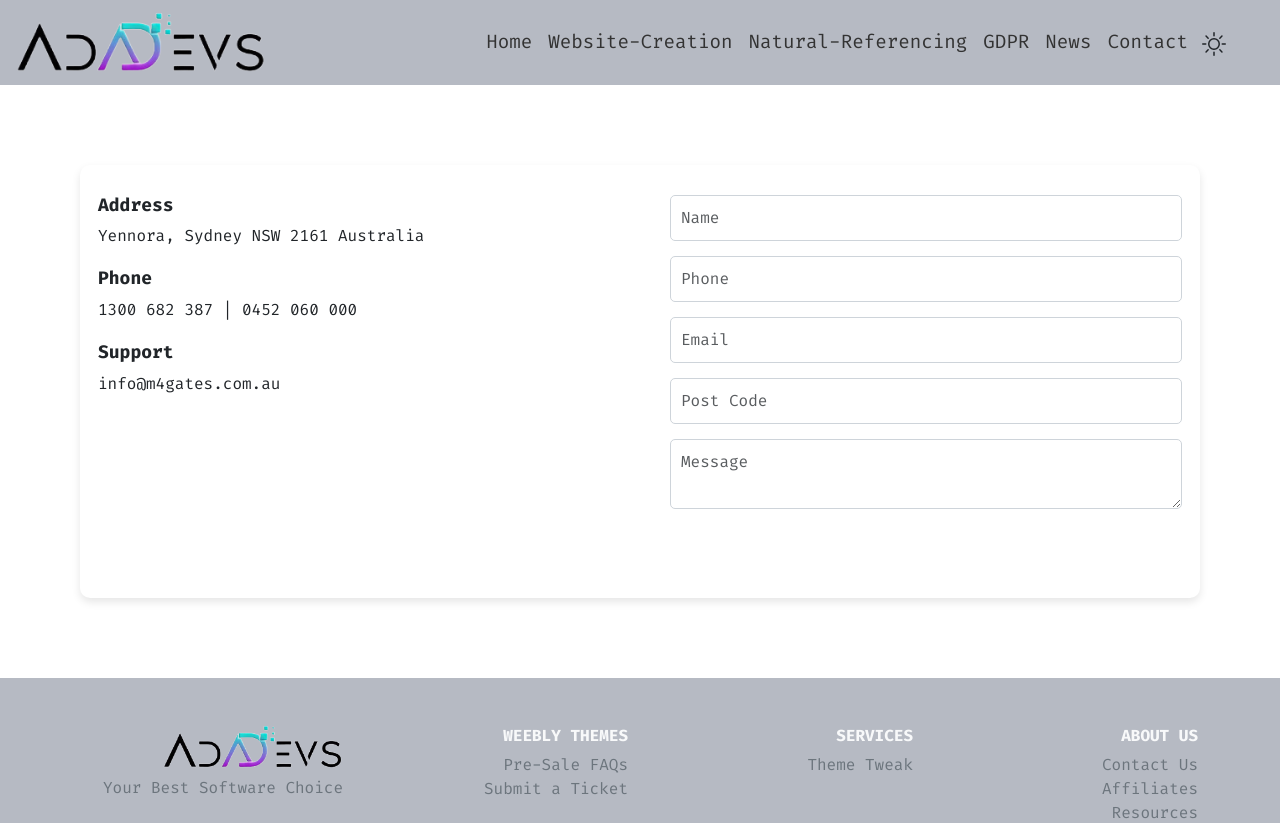
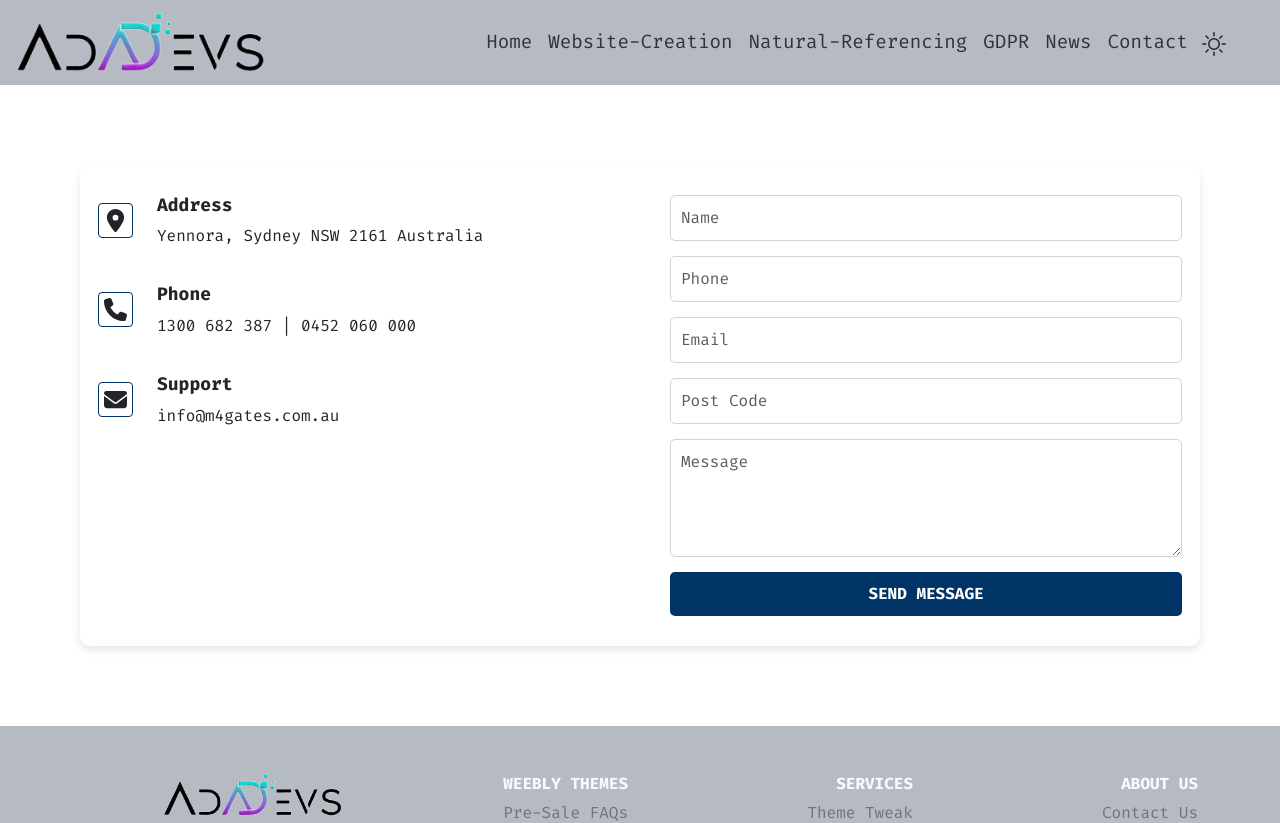
Before and after one commit to ahed0programer/adadevs_react, a React (Vite) app: page /contact in a window 1280 px wide. Shown: the top 823 px of the page. Built offline with nearby package versions, Linux system fonts and the light colour scheme.

Commit message:
added icons to contact info

```diff
--- a/src/scenes/contact/contact.css
+++ b/src/scenes/contact/contact.css
@@ -57,3 +57,15 @@
 .btn-primary:hover {
   background-color: #0056b3;
 }
+.info-icon {
+  padding: 5px;
+  width: 35px;
+  height: 35px;
+  margin-top: 8px;
+  border: solid #003366;
+  border-width: 1.2px;
+  border-radius: 4px;
+}
+.custom-btn {
+  background-color: #003366 !important;
+}
--- a/src/scenes/contact/index.jsx
+++ b/src/scenes/contact/index.jsx
@@ -1,4 +1,5 @@
 import "./contact.css";
+import { FaLocationDot, FaPhone, FaEnvelope } from "react-icons/fa6";
 
 export default function Contact() {
   return (
@@ -7,17 +8,32 @@ export default function Contact() {
         <div className="row">
           {/* Contact Info */}
           <div className="col-12 col-md-6 contact-info">
-            <div className="contact-item">
+            <div className="contact-item d-flex">
+              <div className="ps-4">
+                <FaLocationDot className="info-icon" />
+              </div>
+              <div>
                 <h3>Address</h3>
                 <p>Yennora, Sydney NSW 2161 Australia</p>
               </div>
-            <div className="contact-item">
+            </div>
+            <div className="contact-item d-flex">
+              <div className="ps-4">
+                <FaPhone className="info-icon" />
+              </div>
+              <div>
                 <h3>Phone</h3>
                 <p>1300 682 387 | 0452 060 000</p>
               </div>
-            <div className="contact-item">
+            </div>
+            <div className="contact-item d-flex">
+              <div className="ps-4">
+                <FaEnvelope className="info-icon" />
+              </div>
+              <div>
                 <h3>Support</h3>
                 <p>info@m4gates.com.au</p>
+              </div>
             </div>
           </div>
 
@@ -36,8 +52,12 @@ export default function Contact() {
                 placeholder="Post Code"
                 className="form-control"
               />
-              <textarea placeholder="Message" className="form-control" />
-              <button className="btn btn-primary" type="submit">
+              <textarea
+                placeholder="Message"
+                className="form-control"
+                rows={4}
+              />
+              <button className=" btn-primary custom-btn" type="submit">
                 Send Message
               </button>
             </form>
```
Lines whose indentation alone changed are shown as unchanged.
